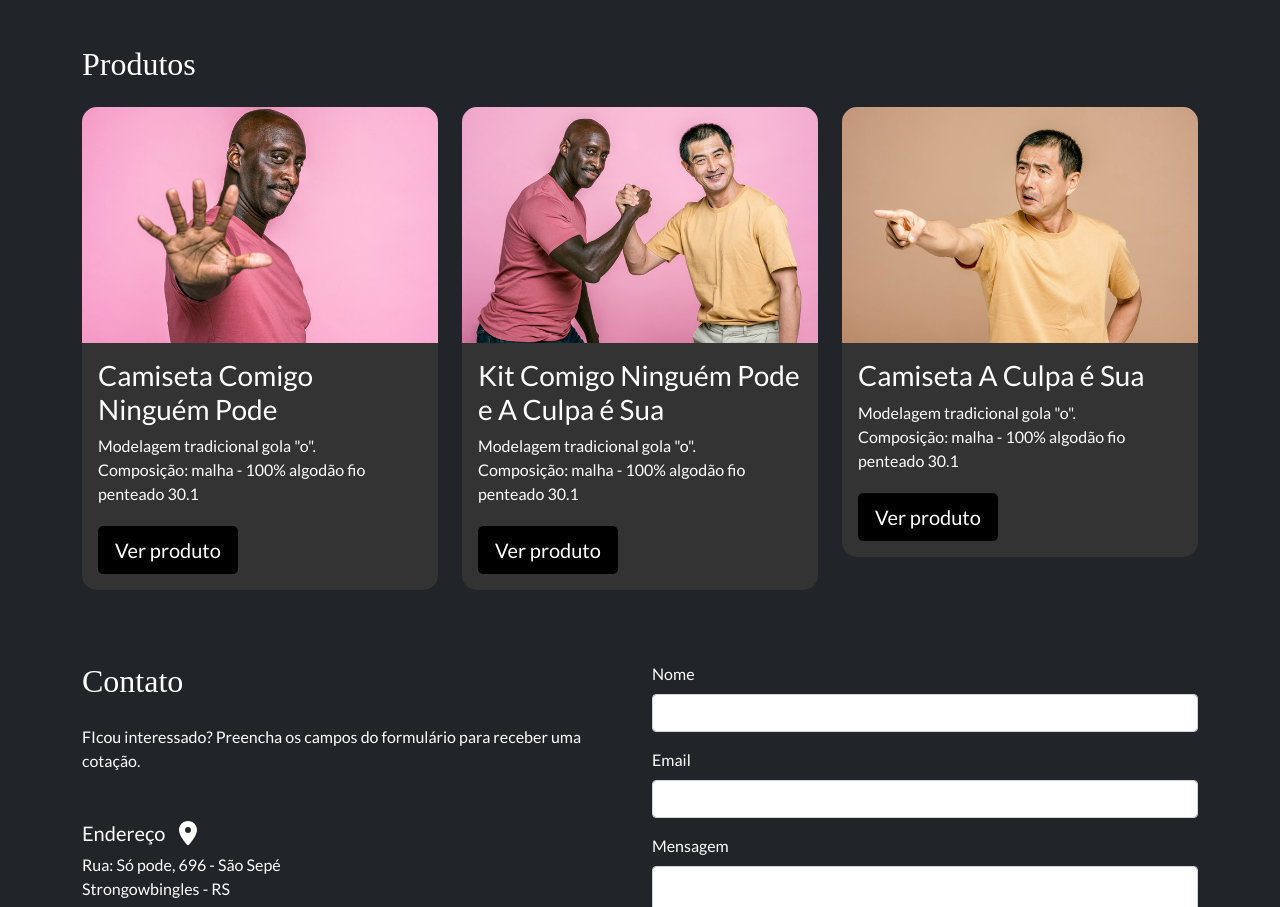
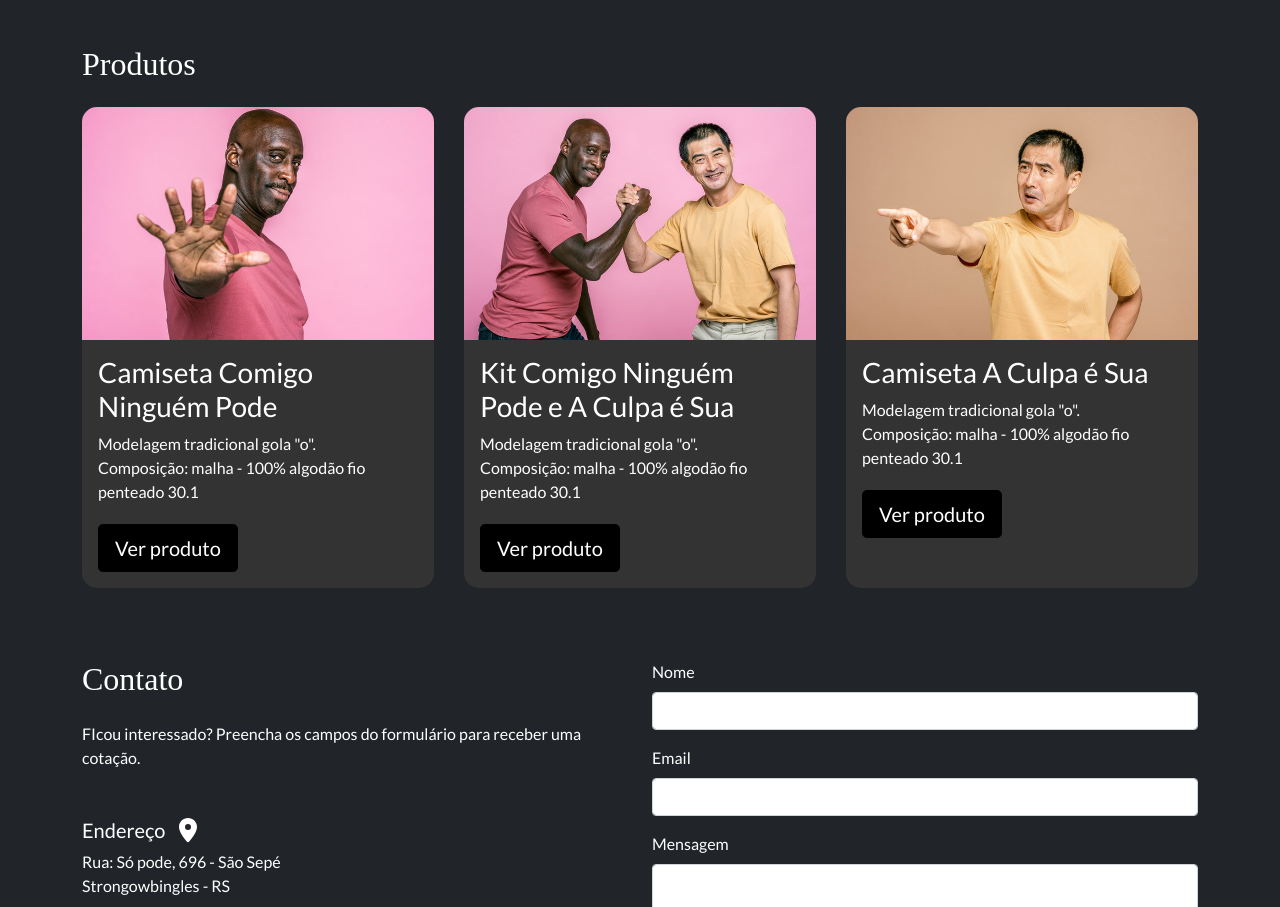
Before and after one commit to ThiagoBato/curso-frontend, a plain HTML site: page bootstrap/index.html in a window 1280 px wide. Shown: the part 1158-2065 px from the top of the page. Drawn offline with Linux system fonts and the light colour scheme; a web font is replaced by a local one.

Commit message:
alteracoes para o card ficar do mesmo tamanho e nos links para tentar previnir o erro de direcionar o usuario para o diretorio raiz

```diff
--- a/bootstrap/assets/css/scss/_produtos.scss
+++ b/bootstrap/assets/css/scss/_produtos.scss
@@ -1,7 +1,13 @@
+.card-container {
+    display: flex;
+    flex-wrap: wrap;
+    gap: 30px;
+}
 .card {
     background-color: transparent;
     border: none;
     border-radius: 15px;
+    flex: 1 0 300px;
     overflow: hidden;
 }
 .card-body {
--- a/bootstrap/index.html
+++ b/bootstrap/index.html
@@ -21,14 +21,14 @@
             <div class="container">
                 <div class="row">
                     <nav class="navbar navbar-expand-lg navbar-dark bg-dark">
-                        <a class="navbar-brand" href="./index.html"><strong>BATO</strong> t-shirts</a>
+                        <a class="navbar-brand" href="index.html"><strong>BATO</strong> t-shirts</a>
                         <button class="navbar-toggler" type="button" data-bs-toggle="collapse" data-bs-target="#navbarNav" aria-controls="navbarNav" aria-expanded="false" aria-label="Botão de navegação">
                             <span class="navbar-toggler-icon"></span>
                         </button>
                         <div class="collapse navbar-collapse justify-content-md-end" id="navbarNav">
                             <ul class="navbar-nav">
                                 <li class="nav-item">
-                                    <a class="nav-link active" aria-current="page" href="./index.html">Home</a>
+                                    <a class="nav-link active" aria-current="page" href="index.html">Home</a>
                                 </li>
                                 <li class="nav-item">
                                     <a class="nav-link" href="#sobre">Sobre</a>
@@ -105,7 +105,8 @@
                 <div class="container">
                     <h2 class="mb-4">Produtos</h2>
                     <div class="row">
-                        <div class="col-lg-4">
+                        <div class="col">
+                            <div class="card-container">
                                 <div class="card mb-4">
                                     <img class="img-fluid" src="assets/img/produto_01.jpg" alt />
                                     <div class="card-body">
@@ -115,8 +116,6 @@
                                         <a class="btn btn-lg btn-dark" data-bs-toggle="modal" data-bs-target="#modal-1">Ver produto</a>
                                     </div>
                                 </div>
-                        </div>
-                        <div class="col-lg-4">
                                 <div class="card mb-4">
                                     <img class="img-fluid" src="assets/img/produto_02.jpg" alt />
                                     <div class="card-body">
@@ -126,8 +125,6 @@
                                         <a class="btn btn-lg btn-dark"  data-bs-toggle="modal" data-bs-target="#modal-2">Ver produto</a>
                                     </div>
                                 </div>
-                        </div>
-                        <div class="col-lg-4">
                                 <div class="card mb-4">
                                     <img class="img-fluid" src="assets/img/produto_03.jpg" alt />
                                     <div class="card-body">
@@ -135,6 +132,7 @@
                                         <p class="card-text">Modelagem tradicional gola "o".</p>
                                         <p class="card-text">Composição: malha - 100% algodão fio penteado 30.1</p>
                                         <a class="btn btn-lg btn-dark"  data-bs-toggle="modal" data-bs-target="#modal-3">Ver produto</a>
+                                    </div>
                                 </div>
                             </div>
                         </div>
```
Also changed, not shown: bootstrap/cadastro.html (+5 -5 lines), bootstrap/assets/css/custom.css. Lines whose indentation alone changed are shown as unchanged.
